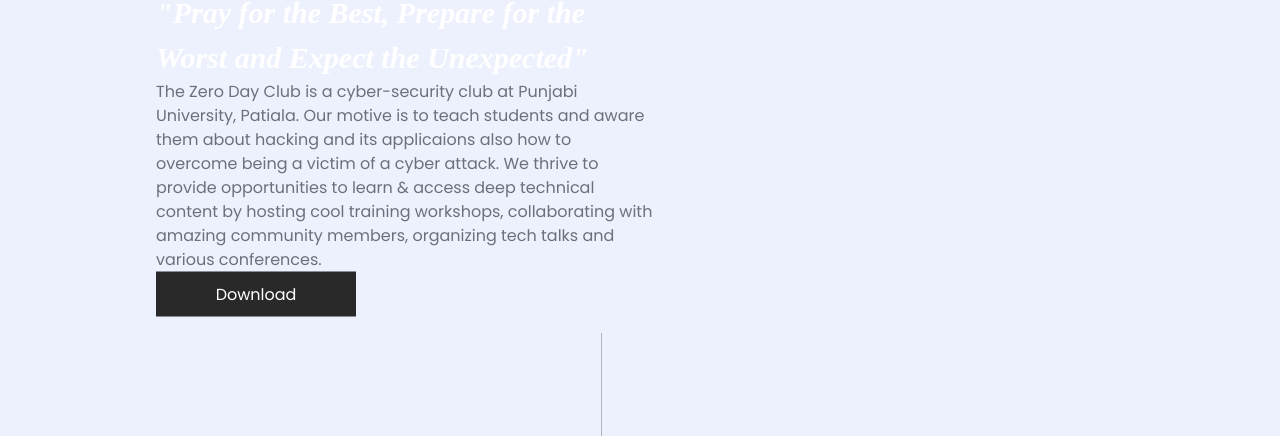
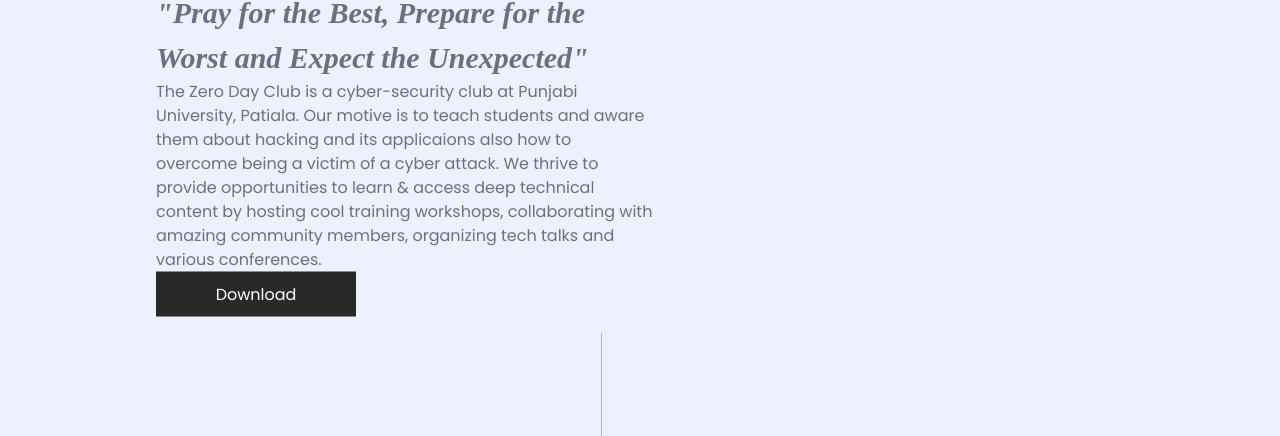
Before and after one commit to vishaljattan/zerodayclubwebsite, a plain HTML site: page index.html in a window 1280 px wide. Shown: the part 283-719 px from the top of the page. Drawn offline with nearby package versions, Linux system fonts and the light colour scheme.

Commit message:
Update index.html

```diff
--- a/index.html
+++ b/index.html
@@ -42,7 +42,7 @@
                 <p>The</p>
 
                 <h1>ZERO<font color="#DC143C">Day</font> Club</h1>
-        <em><b style="text-align: center; color:white; font-size: 30px; font-family: dancing script;" >   "Pray for the Best, Prepare for the Worst and Expect the Unexpected" </b></em><br>
+        <em><b style="text-align: center; color:#6c707c; font-size: 30px; font-family: dancing script;" >   "Pray for the Best, Prepare for the Worst and Expect the Unexpected" </b></em><br>
                 <p class="details">The Zero Day Club is a cyber-security club at Punjabi University, Patiala. Our motive is to teach students and aware them about hacking and its applicaions also how to overcome being a victim of a cyber attack. We thrive to provide opportunities to learn & access deep technical content by hosting cool training workshops, collaborating with amazing community members, organizing tech talks and various conferences.</p>
 
                 <a href="#" class="download-btn1">Download </a>
```
